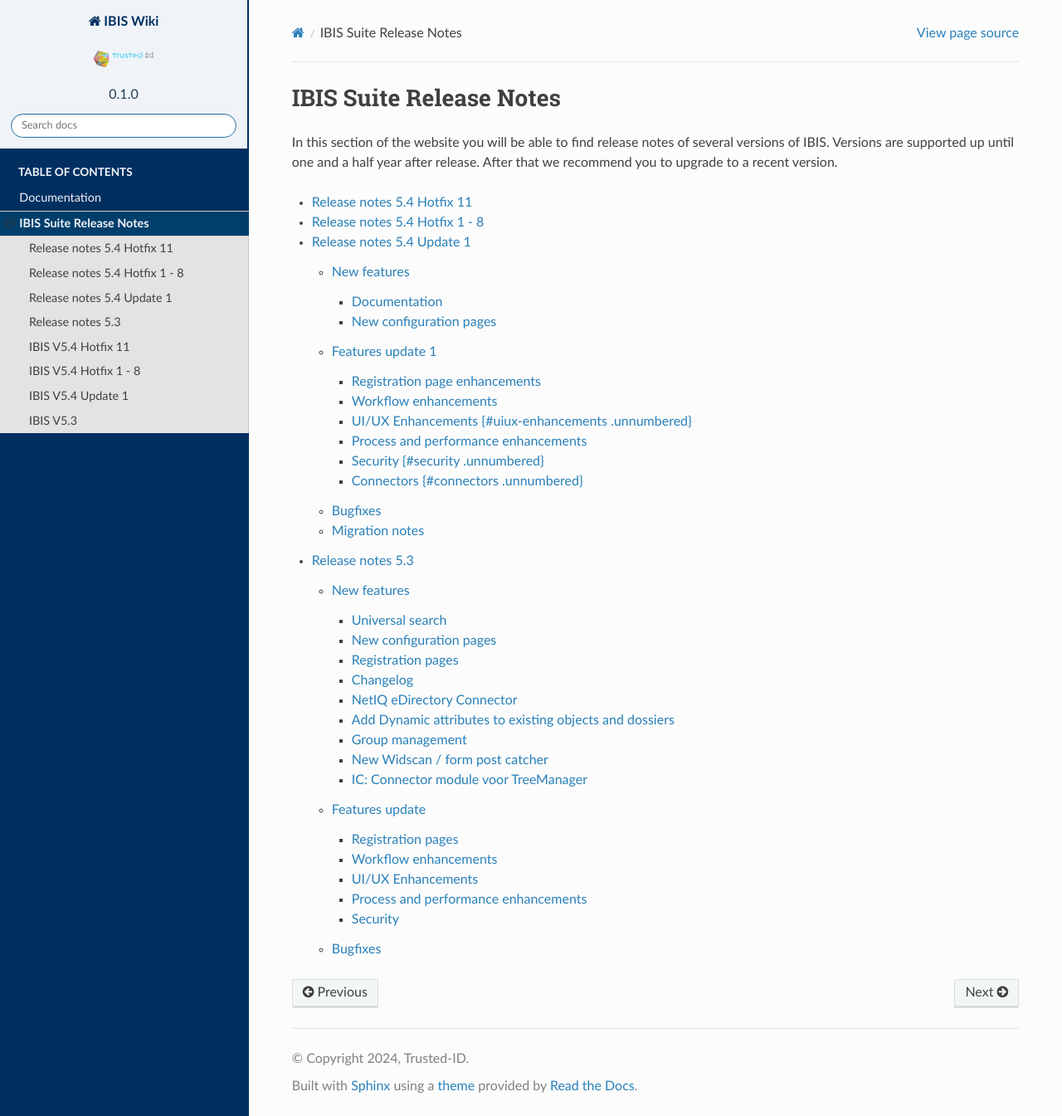
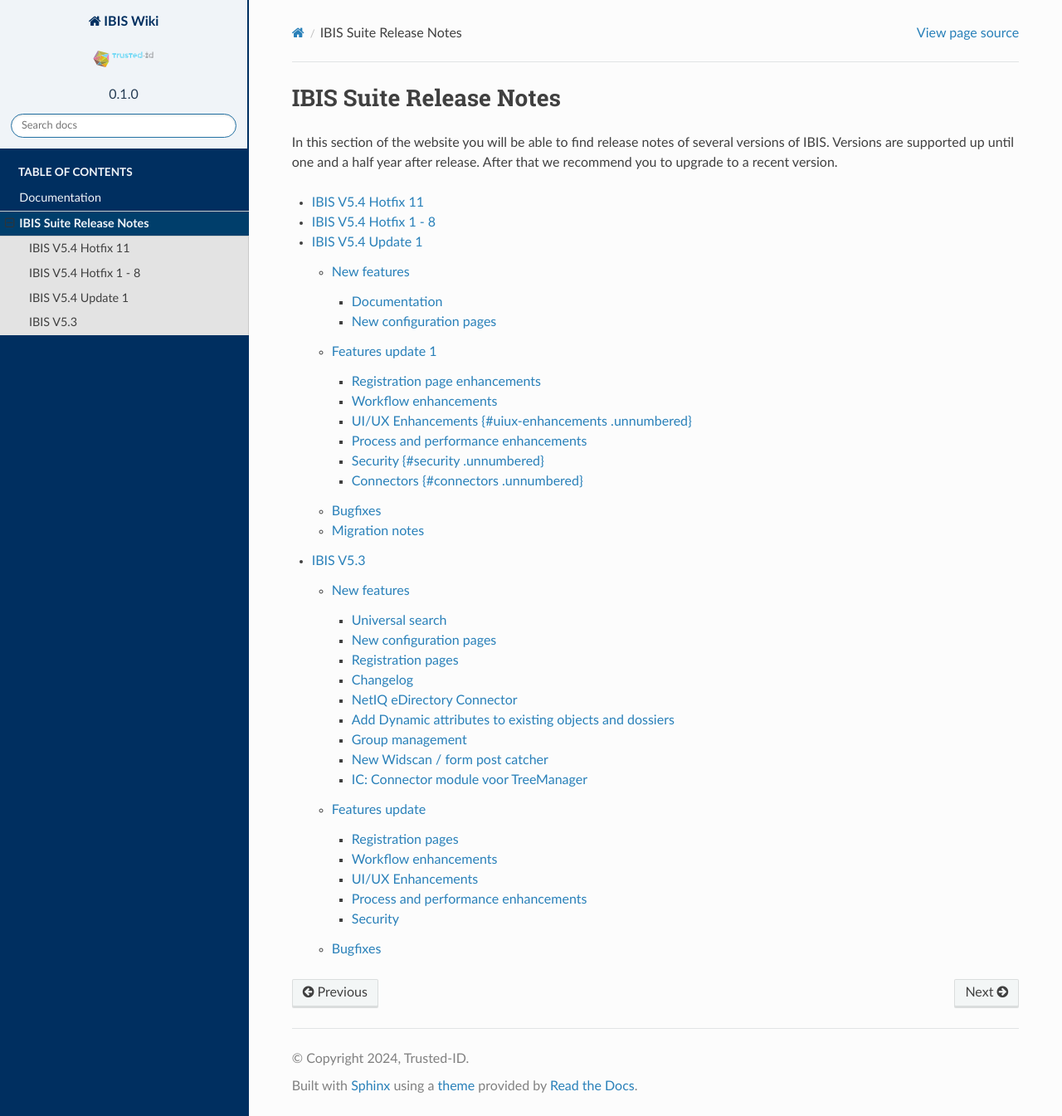
Before and after one commit to Raoulorlando/rtd-tutorial, a Sphinx documentation site: the page built from docs/source/Release_Notes/Release_Notes.md, in a window 1280 px wide and 1345 px high. Shown: the whole window at 83% size. Built offline with Sphinx 7.4.7 and the Read the Docs theme 2.0.0, drawn with Linux system fonts in a browser that asks for light colours; nearby versions of some CDN libraries; some web fonts are replaced; library files that are not in the unit come from our copies; pages that are not in the unit, such as notebooks, are missing from menus.

Commit message:
Updated release notes to remove double toctree in sidebar

````diff
--- a/docs/source/Release_Notes/Release_Notes.md
+++ b/docs/source/Release_Notes/Release_Notes.md
@@ -3,9 +3,6 @@
 Versions are supported up until one and a half year after release. After that we recommend you to upgrade to a recent version.
 
 ```{eval-rst}
-.. toctree::
-   Release notes 5.4 Hotfix 11 <markdown/IBIS-suite_release_notes_v5_SP4_hotfix_11>
-   Release notes 5.4 Hotfix 1 - 8 <markdown/IBIS-suite_release_notes_v5_SP4_hotfixes>
-   Release notes 5.4 Update 1 <markdown/IBIS-suite_release_notes_v5_SP4_Update_1_(Definitief)>
-   Release notes 5.3 <markdown/Release_notes_5.3(commonmark)>
+.. tableofcontents::
+
 ```
````
